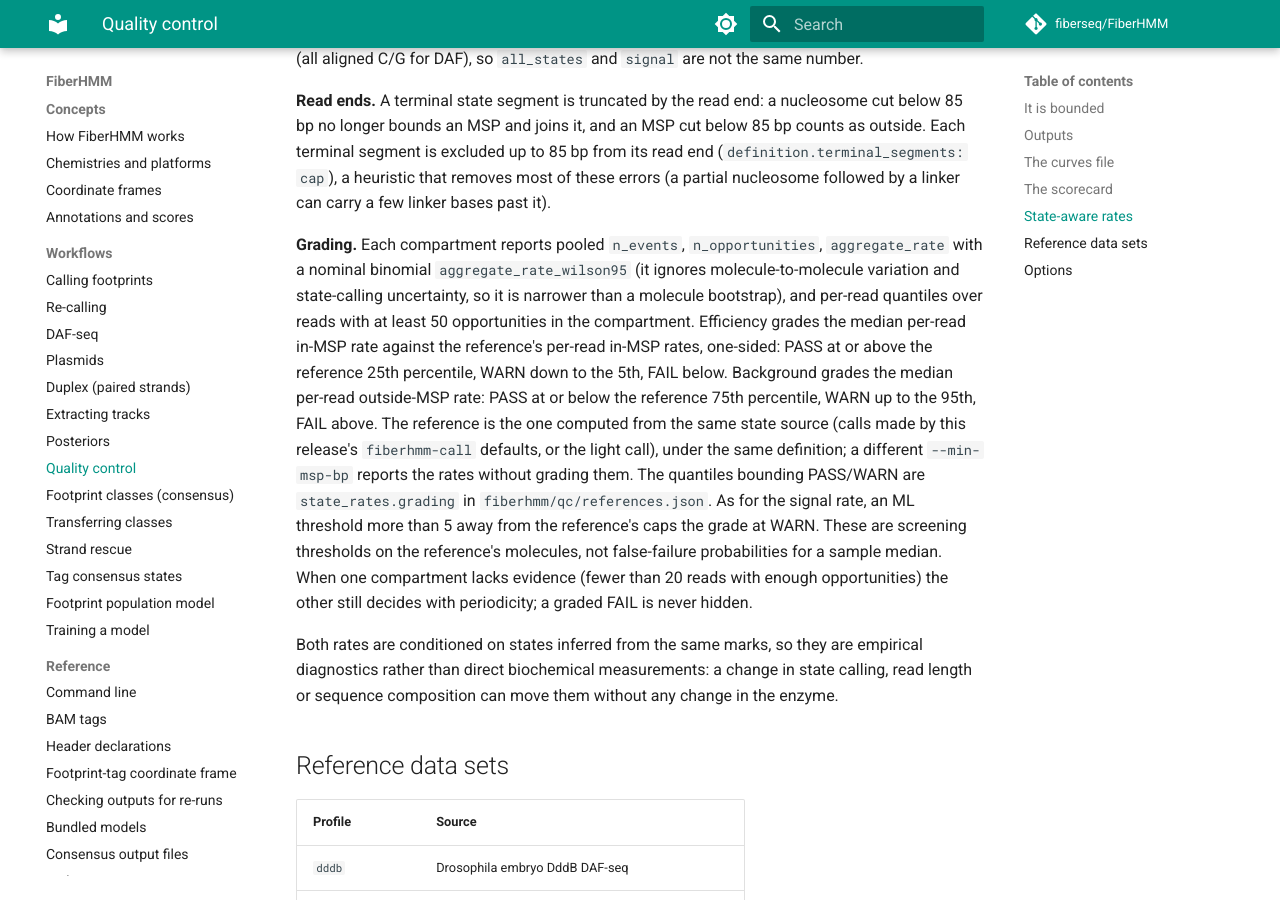
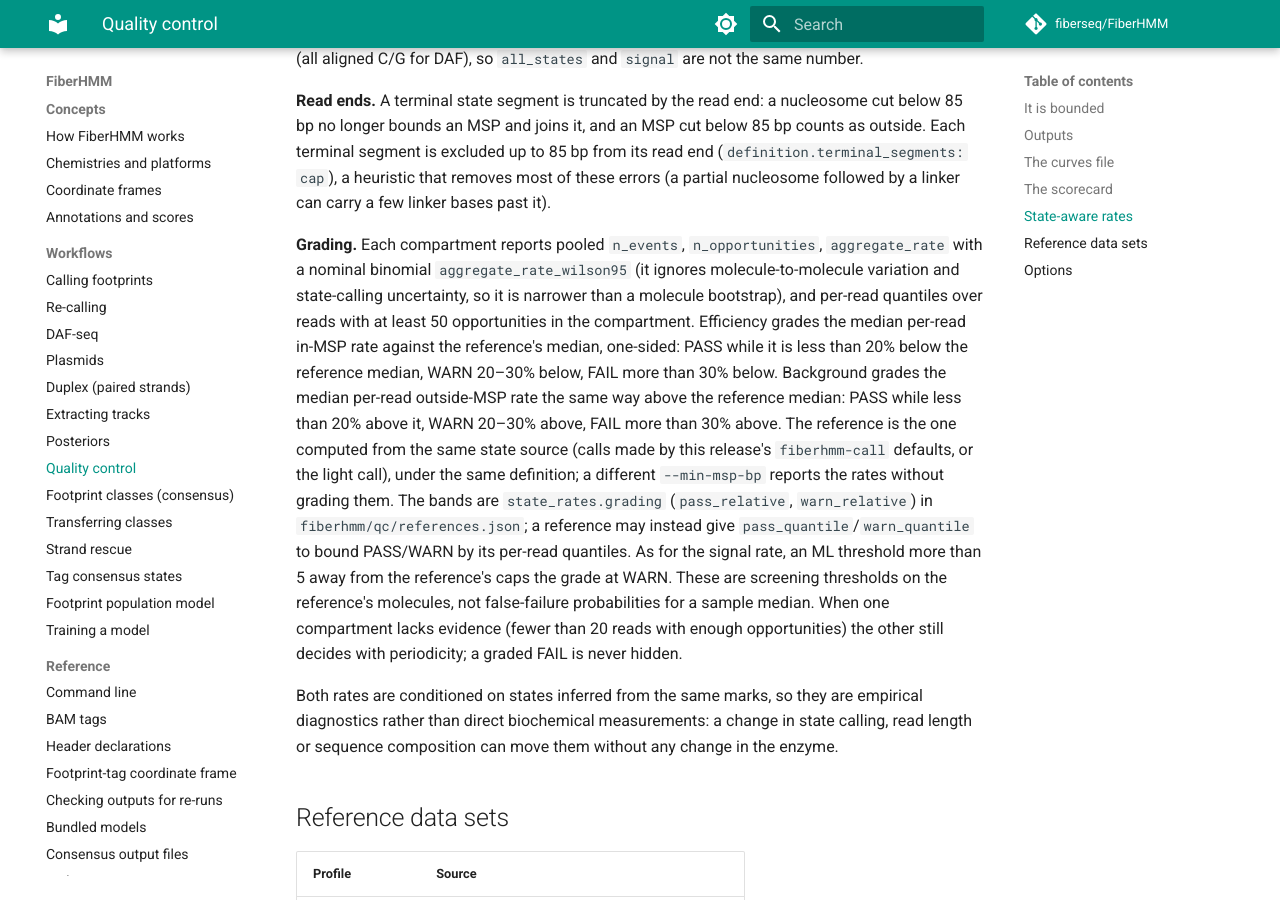
Before and after one commit to fiberseq/FiberHMM, an MkDocs documentation site: the page built from docs/workflows/qc.md, in a window 1280 px wide and 900 px high, scrolled down 3942 px. Built offline with MkDocs 1.6.1 and Material for MkDocs 9.7.7, drawn with Linux system fonts in a browser that asks for light colours; comment, search, counter and statistics services are not loaded.

Commit message:
fix(qc): grade efficiency and background relative to the reference median
The percentile bands (PASS at the reference's 25th percentile) turned a 4%
dip from a tight reference into a WARN. Efficiency now passes while less
than 20% below the reference median, warns at 20-30% below and fails beyond;
background mirrors it above the median. A reference may still give
pass_quantile/warn_quantile.

Co-Authored-By: Claude Opus 5.5 (1M context) <noreply@anthropic.com>

```diff
--- a/docs/workflows/qc.md
+++ b/docs/workflows/qc.md
@@ -176,14 +176,16 @@ ignores molecule-to-molecule variation and state-calling uncertainty, so it
 is narrower than a molecule bootstrap), and per-read quantiles over reads with
 at least 50 opportunities in the compartment.
 Efficiency grades the median per-read in-MSP rate against the reference's
-per-read in-MSP rates, one-sided: PASS at or above the reference 25th
-percentile, WARN down to the 5th, FAIL below. Background grades the median
-per-read outside-MSP rate: PASS at or below the reference 75th percentile,
-WARN up to the 95th, FAIL above. The reference is the one computed from the
-same state source (calls made by this release's `fiberhmm-call` defaults, or
-the light call), under the same definition; a different `--min-msp-bp`
-reports the rates without grading them. The quantiles bounding PASS/WARN are
-`state_rates.grading` in `fiberhmm/qc/references.json`. As for the signal
+median, one-sided: PASS while it is less than 20% below the reference median,
+WARN 20–30% below, FAIL more than 30% below. Background grades the median
+per-read outside-MSP rate the same way above the reference median: PASS while
+less than 20% above it, WARN 20–30% above, FAIL more than 30% above. The
+reference is the one computed from the same state source (calls made by this
+release's `fiberhmm-call` defaults, or the light call), under the same
+definition; a different `--min-msp-bp` reports the rates without grading them.
+The bands are `state_rates.grading` (`pass_relative`, `warn_relative`) in
+`fiberhmm/qc/references.json`; a reference may instead give
+`pass_quantile`/`warn_quantile` to bound PASS/WARN by its per-read quantiles. As for the signal
 rate, an ML threshold more than 5 away from the reference's caps the grade at
 WARN. These are screening thresholds on the reference's molecules, not
 false-failure probabilities for a sample median. When one compartment lacks
```
Also changed, not shown: CHANGELOG.md (+3 -1 lines), 4 other files.
